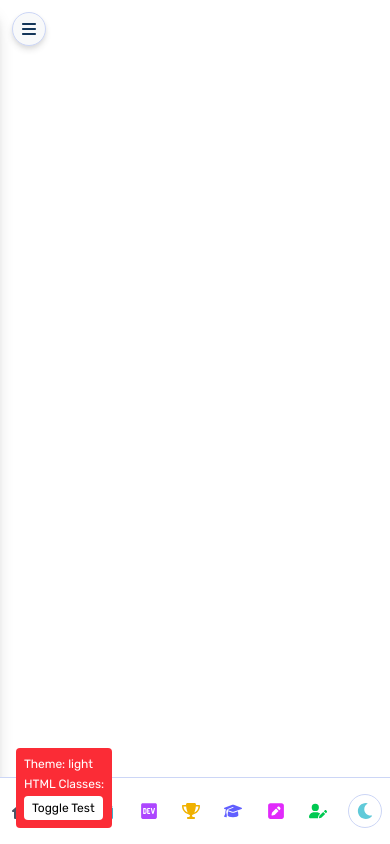
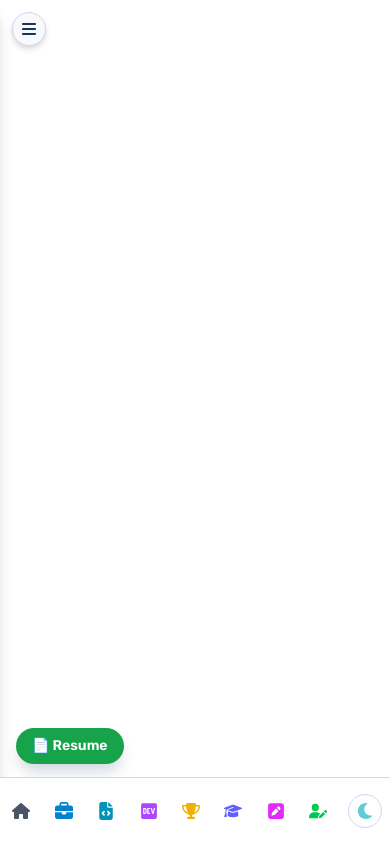
Before and after one commit to mayani2002/mayani-agnihotri-portfolio, a Next.js app: page / in a window 390 px wide. Built offline with nearby package versions, Linux system fonts and the light colour scheme; a web font is replaced by a local one.

Commit message:
Download resume button visible in mobile mode

```diff
--- a/src/app/_components/LeftSidebar.tsx
+++ b/src/app/_components/LeftSidebar.tsx
@@ -17,6 +17,16 @@ export default function LeftSidebar() {
                     aria-hidden="true"
                 ></div>
             )}
+
+            {/* Mobile-only floating download resume button */}
+            <a
+                href="/Mayani-Agnihotri-Resume.pdf"
+                download="Mayani-Agnihotri-Resume.pdf"
+                className="fixed bottom-20 left-4 md:hidden btn-resume-mobile select-none text-sm z-50"
+                aria-label="Download Resume"
+            >
+                📄 Resume
+            </a>
 
             {/* Hamburger button when sidebar is closed - better positioning for mobile */}
             {!isOpen && (
--- a/src/app/globals.css
+++ b/src/app/globals.css
@@ -158,6 +158,27 @@
 .dark .btn-secondary:hover {
   background-color: var(--color-accent-light);
   border-color: var(--color-accent-light);
+}
+
+/* Mobile Resume Button */
+.btn-resume-mobile {
+  background-color: #16a34a;
+  color: white;
+  padding: 0.5rem 1rem;
+  border-radius: 9999px;
+  font-weight: 600;
+  box-shadow: var(--shadow-large);
+  transition: all 0.2s ease-in-out;
+  border: none;
+}
+
+
+.dark .btn-resume-mobile {
+  background-color: #16a34a;
+}
+
+.dark .btn-resume-mobile:hover {
+  background-color: #15803d;
 }
 
 /* Theme Toggle Specific */
--- a/src/app/page.tsx
+++ b/src/app/page.tsx
@@ -10,7 +10,7 @@ export default function Home() {
     <>
       <LeftSidebar />
       <RightVerticalNav />
-      <ThemeDebug />
+      {/* <ThemeDebug /> */}
       <div className="font-sans grid grid-rows-[20px_1fr_20px] items-center justify-items-center min-h-screen p-8 pb-20 gap-16 sm:p-20 surface">
         <main className="flex flex-col gap-[32px] row-start-2 items-center sm:items-start">
 
```
